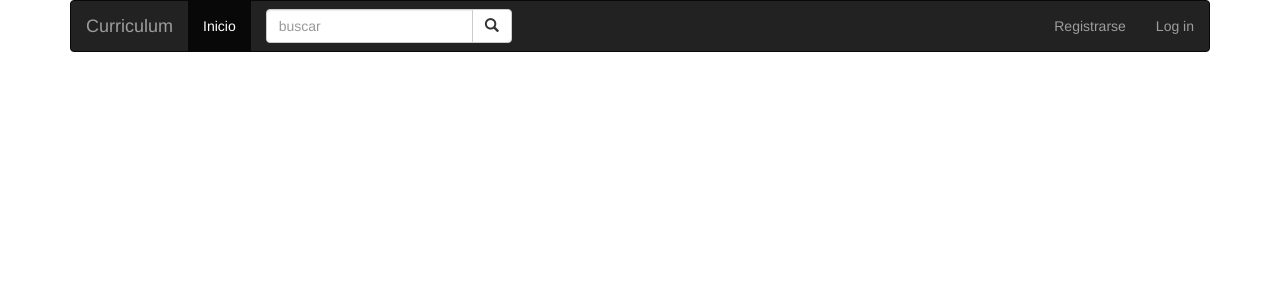
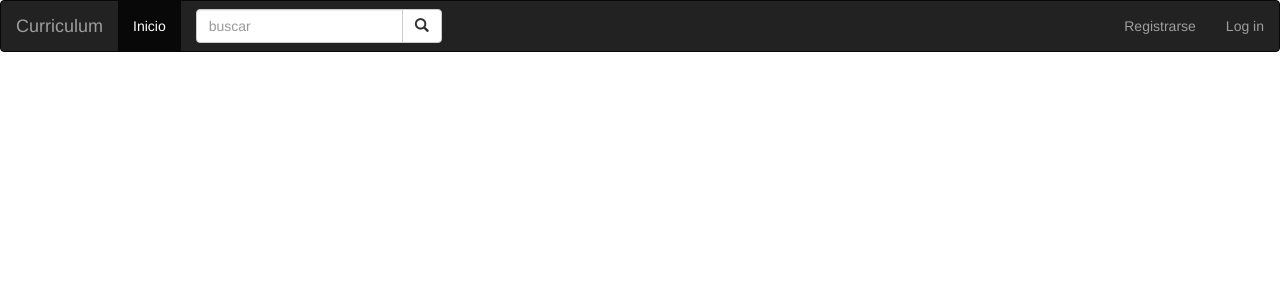
Before and after one commit to luigitinez/Curriculum, a PHP site: page / in a window 1280 px wide. Shown: the top 300 px of the page. Run offline with PHP 8.4, Linux system fonts and the light colour scheme; some libraries are stand-ins or nearby versions.

Commit message:
Actualizamos index para que funcione invocando a la funcion styles

```diff
--- a/index.php
+++ b/index.php
@@ -5,20 +5,15 @@ include_once "php/commun.php";
 <html>
 <head>
 	<title>Inicio</title>
-	<link rel="stylesheet" type="text/css" href="">
-	<meta charset="utf-8">
-	<meta name="viewport" content="width=device-width, initial-scale=1">
-	<link rel="stylesheet" href="https://maxcdn.bootstrapcdn.com/bootstrap/3.3.7/css/bootstrap.min.css">
-	<script src="https://ajax.googleapis.com/ajax/libs/jquery/3.2.0/jquery.min.js"></script>
-	<script src="https://maxcdn.bootstrapcdn.com/bootstrap/3.3.7/js/bootstrap.min.js"></script>
+	<?php styles(); ?>
 </head>
 <body>
-<div class="container">
+
 <?php menu(); ?>
 
 <center>
 <div class="container"></div>
-</div>
+
 </center>
 </body>
 </html>
```
